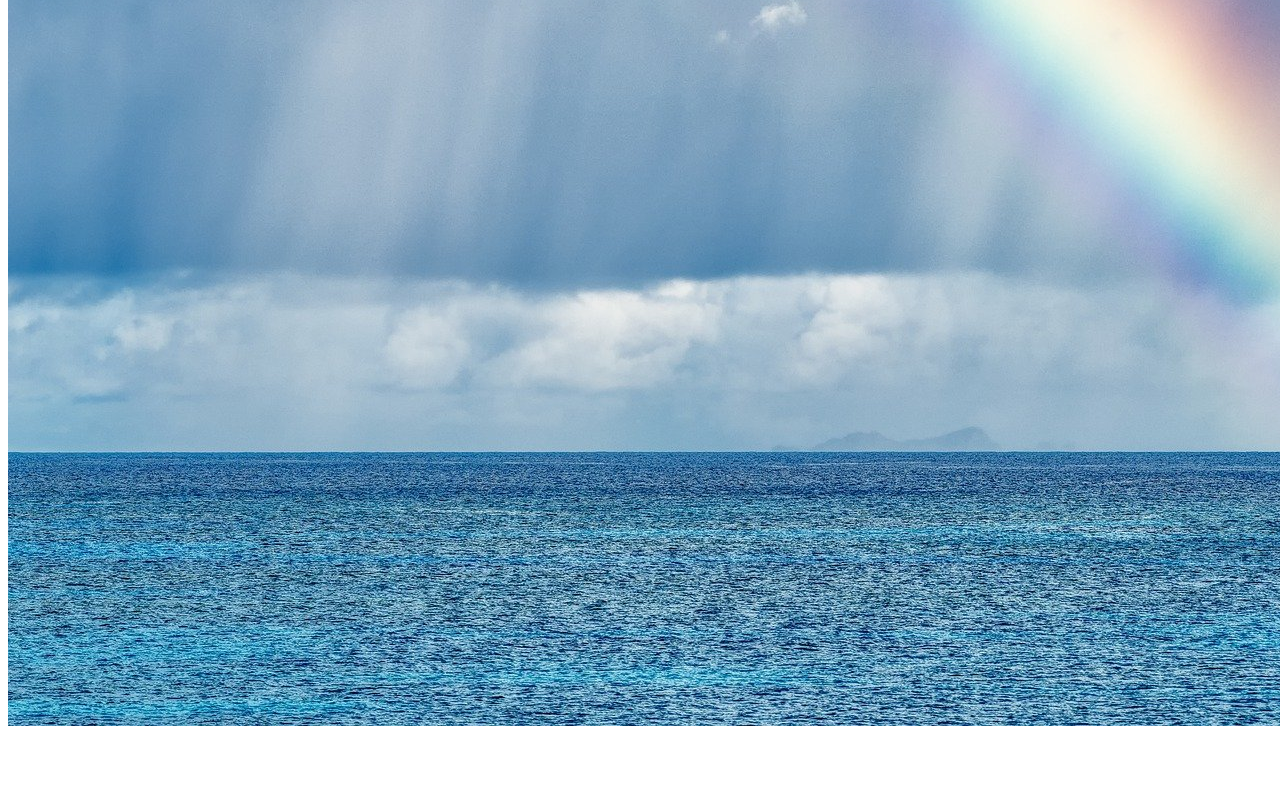
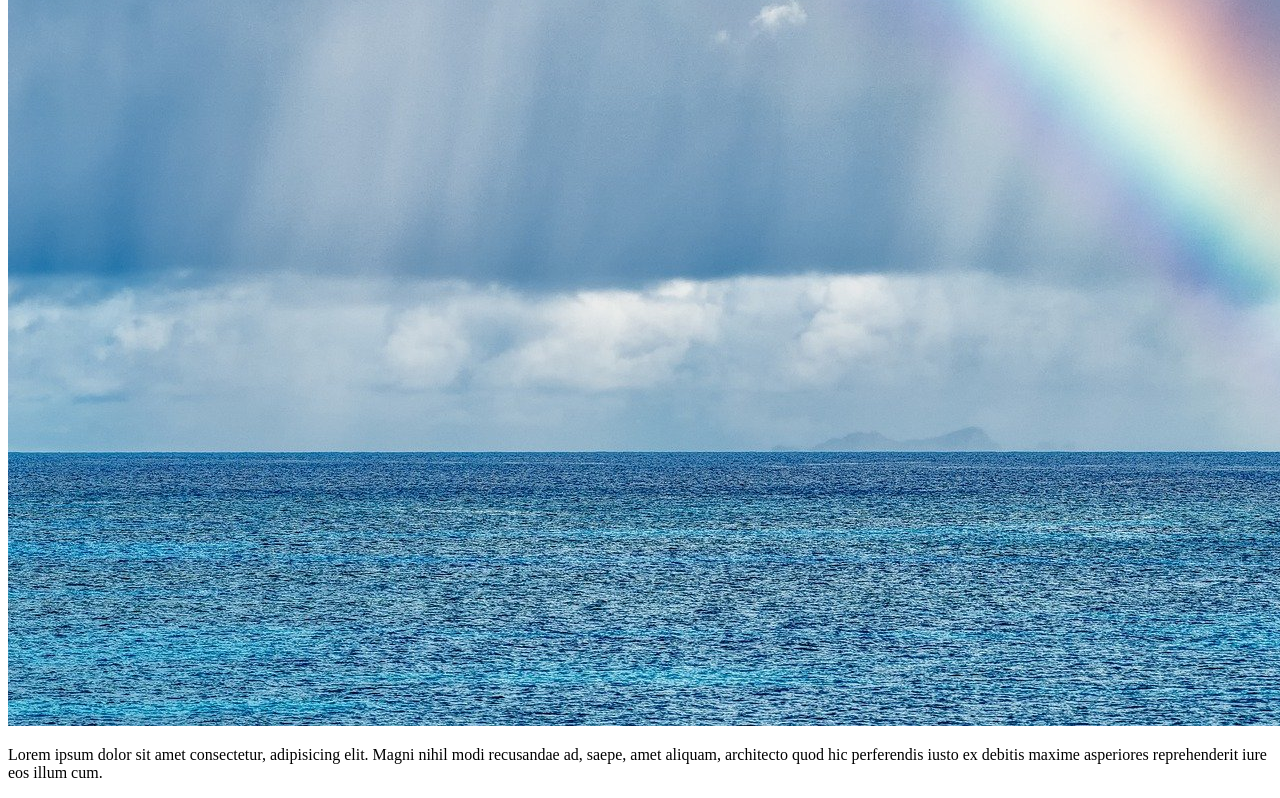
Before and after one commit to safecracker254/Example, a plain HTML site: page index.html in a window 1280 px wide. Shown: the part 790-1588 px from the top of the page. Before the commit the page ends 1528 px from the top, so only its background shows below. Drawn offline with Linux system fonts and the light colour scheme.

Commit message:
The paragraph had an error so i had to change it There is the new paragraph

```diff
--- a/index.html
+++ b/index.html
@@ -18,5 +18,8 @@
         Lorem, ipsum dolor sit amet consectetur adipisicing elit. Nulla ducimus sunt quo accusamus fuga, quam reiciendis cum in fugit, architecto pariatur eligendi a veritatis nam atque soluta, modi quae? Doloribus!
     </p>
     <img src="sea.jpg" alt="">
+    <p>
+        Lorem ipsum dolor sit amet consectetur, adipisicing elit. Magni nihil modi recusandae ad, saepe, amet aliquam, architecto quod hic perferendis iusto ex debitis maxime asperiores reprehenderit iure eos illum cum.
+    </p>
 </body>
 </html>
```
